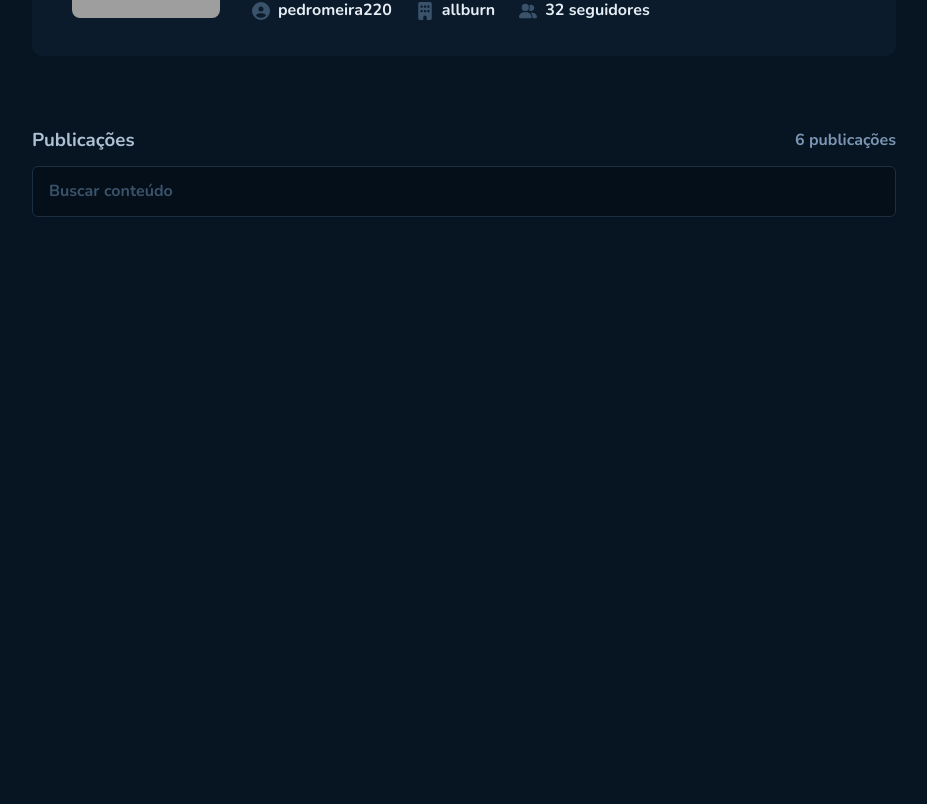
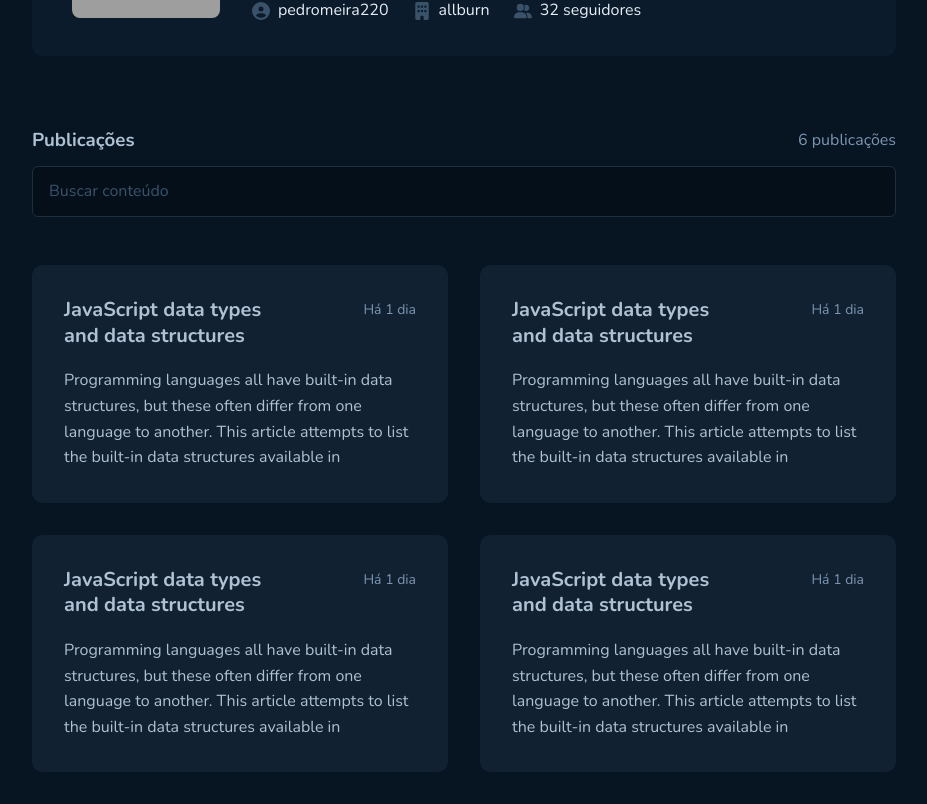
Before and after one commit to PeterGamer8K/github-blog, a React (Vite) app: page / in a window 1280 px wide. Shown: the part 376-1180 px from the top of the page, without its empty margins (176-1103 px from the left). Before the commit the page ends 800 px from the top, so only its background shows below. Built offline with nearby package versions, Linux system fonts and the light colour scheme; grey boxes are pictures that could not be loaded.

Commit message:
feat: finishing the post section

```diff
--- a/index.html
+++ b/index.html
@@ -3,19 +3,16 @@
 
 <head>
   <meta charset="UTF-8" />
-
   <link rel="preconnect"
-    href="https://fonts.googleapis.com" />
+    href="https://fonts.googleapis.com">
   <link rel="preconnect"
     href="https://fonts.gstatic.com"
-    crossorigin />
+    crossorigin>
 
+  <title>Github blog</title>
 
-  <meta name="viewport"
-    content="width=device-width, initial-scale=1.0" />
-  <link href="https://fonts.googleapis.com/css2?family=Nunito:ital,wght@0,700;1,400&display=swap"
+  <link href="https://fonts.googleapis.com/css2?family=Nunito:wght@400;700&display=swap"
     rel="stylesheet">
-  <title>Github blog</title>
 </head>
 
 <body>
--- /dev/null
+++ b/src/components/Post/index.tsx
@@ -0,0 +1,20 @@
+import { Container, DescriptionContainer, TitleContainer } from './style'
+
+export const Post: React.FC = () => {
+  return (
+    <Container>
+      <TitleContainer>
+        <h3>JavaScript data types and data structures</h3>
+        <span>Há 1 dia</span>
+      </TitleContainer>
+
+      <DescriptionContainer>
+        <p>
+          Programming languages all have built-in data structures, but these
+          often differ from one language to another. This article attempts to
+          list the built-in data structures available in
+        </p>
+      </DescriptionContainer>
+    </Container>
+  )
+}
--- /dev/null
+++ b/src/components/Post/style.ts
@@ -0,0 +1,28 @@
+import styled from 'styled-components'
+
+export const Container = styled.div`
+  background-color: ${props => props.theme['base-post']};
+  padding: 2rem;
+  border-radius: 10px;
+`
+
+export const TitleContainer = styled.div`
+  display: grid;
+  grid-template-columns: 2fr 1fr;
+  margin-bottom: 1.25rem;
+
+  > h3 {
+    font-size: 1.25rem;
+  }
+
+  > span {
+    color: ${props => props.theme['base-span']};
+    font-size: 14px;
+    text-align: end;
+  }
+`
+
+export const DescriptionContainer = styled.div`
+  > p {
+  }
+`
--- /dev/null
+++ b/src/components/PostList/index.tsx
@@ -0,0 +1,14 @@
+import { Post } from '../Post'
+import { Container } from './style'
+
+export const PostList: React.FC = () => {
+  const posts = [1, 2, 3, 4, 5]
+
+  return (
+    <Container>
+      {posts.map(post => {
+        return <Post />
+      })}
+    </Container>
+  )
+}
--- /dev/null
+++ b/src/components/PostList/style.ts
@@ -0,0 +1,12 @@
+import styled from 'styled-components'
+
+export const Container = styled.div`
+  display: grid;
+  grid-template-columns: 1fr 1fr;
+  gap: 2rem;
+  margin-top: 3rem;
+
+  @media (max-width: 54rem) {
+    grid-template-columns: 1fr;
+  }
+`
--- a/src/components/PostsSection/index.tsx
+++ b/src/components/PostsSection/index.tsx
@@ -1,4 +1,5 @@
 import React from 'react'
+import { PostList } from '../PostList'
 import { SearchInput } from '../SearchInput'
 
 import { Container, Content, Header } from './style'
@@ -12,7 +13,7 @@ export const PostsSection: React.FC = () => {
           <span>6 publicações</span>
         </Header>
         <SearchInput placeholder="Buscar conteúdo" />
-        {/* <PostList /> */}
+        <PostList />
       </Content>
     </Container>
   )
--- a/src/components/PostsSection/style.tsx
+++ b/src/components/PostsSection/style.tsx
@@ -3,6 +3,7 @@ import styled from 'styled-components'
 export const Container = styled.section`
   width: 100%;
   margin-top: 4.5rem;
+  padding: 0 1rem;
 `
 
 export const Content = styled.div`
```
